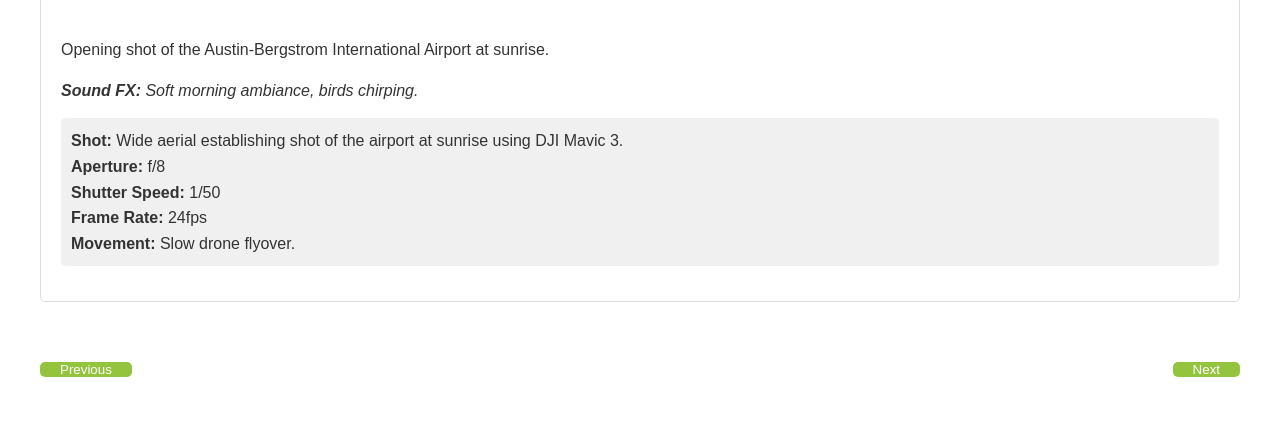
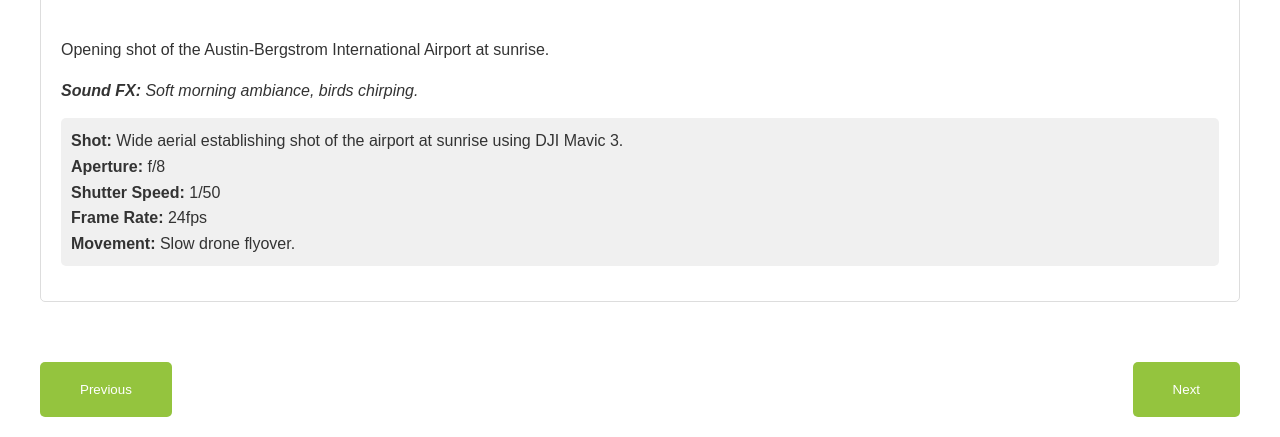
Before and after one commit to hplegend14/Hensel-Phelps-Storyboard, a plain HTML site: page index.html in a window 1280 px wide. Shown: the part 930-1367 px from the top of the page. Before the commit the page ends 1327 px from the top, so only its background shows below. Drawn offline with Linux system fonts and the light colour scheme.

Commit message:
Update index.html

```diff
--- a/index.html
+++ b/index.html
@@ -164,10 +164,10 @@ h1 {
         .navigation {
             display: flex;
             justify-content: space-between;
-            margin-top: 20px;
+            margin-top: 0px;
         }
         .nav-button {
-            padding: 0px 20px;
+            padding: 20px 40px;
             background-color: #94C43E;
             color: white;
             border: none;
```
